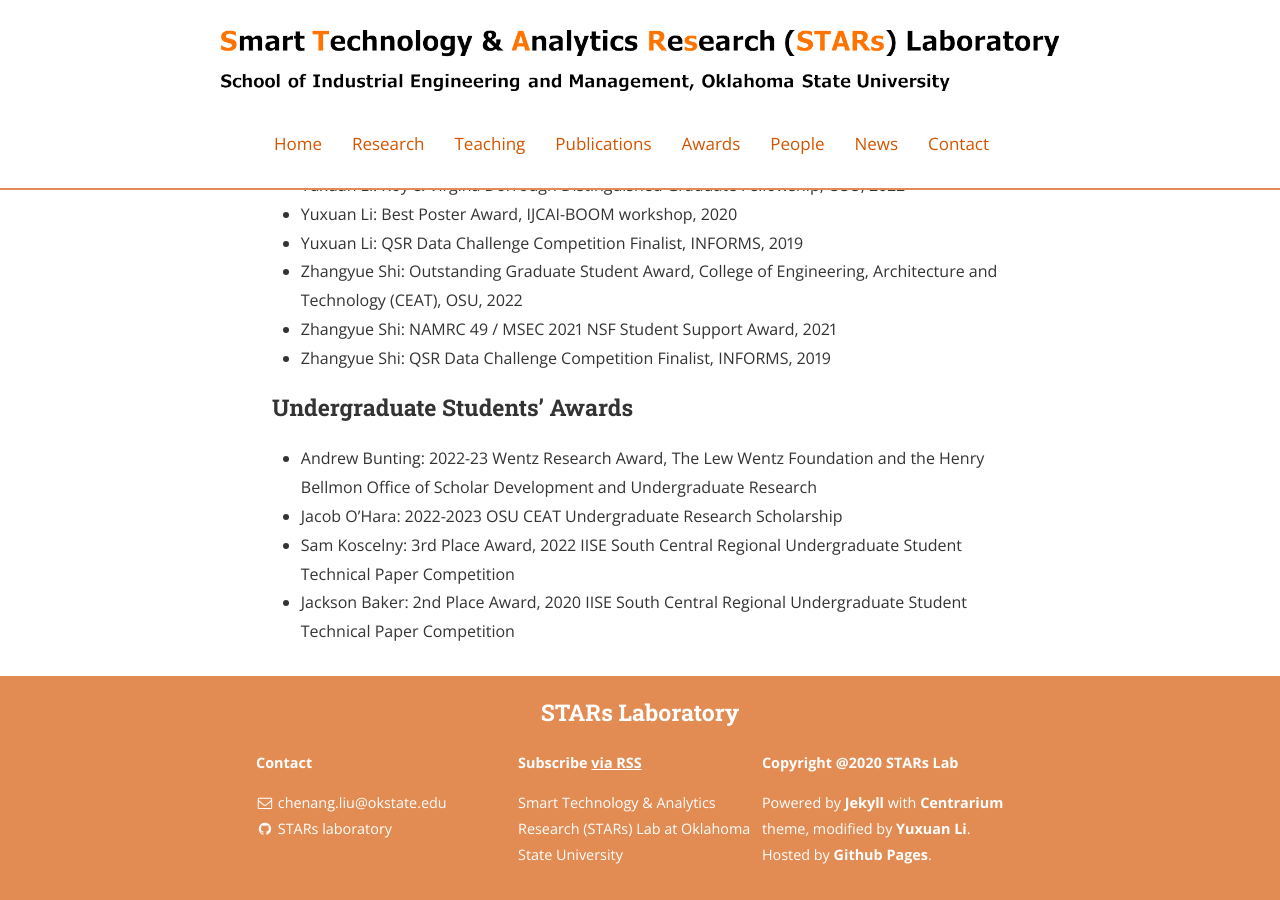
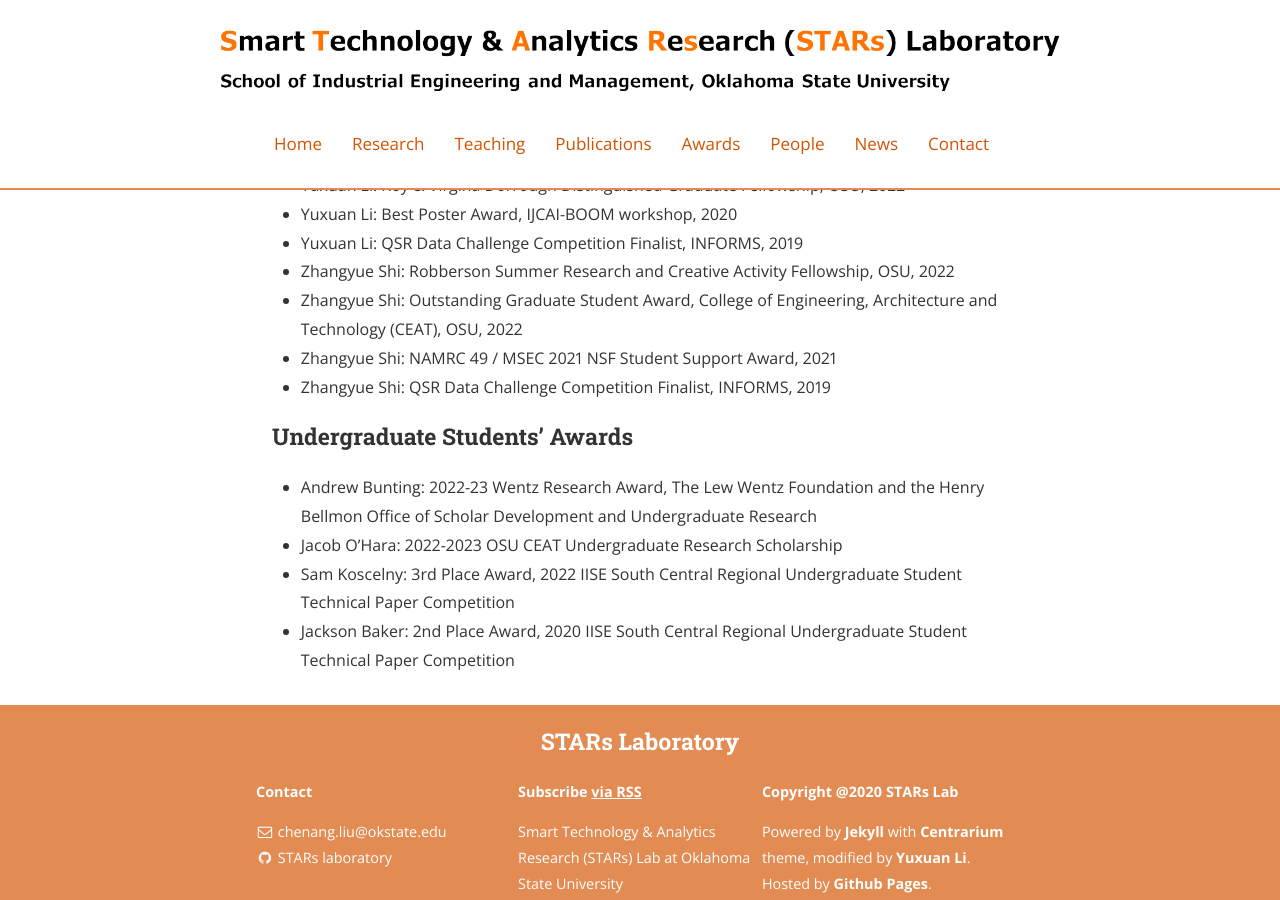
Before and after one commit to stars-laboratory/stars-laboratory.github.io, a Jekyll site: the page built from EHonorsandAwards.md, in a window 1280 px wide and 900 px high, scrolled down 607 px. Built offline with Jekyll 4.4.1, drawn with Linux system fonts in a browser that asks for light colours; nearby versions of some CDN libraries.

Commit message:
Update EHonorsandAwards.md

```diff
--- a/EHonorsandAwards.md
+++ b/EHonorsandAwards.md
@@ -27,6 +27,7 @@ main_nav: true
 * Yuxuan Li: Roy & Virgina Dorrough Distinguished Graduate Fellowship, OSU, 2022
 * Yuxuan Li: Best Poster Award, IJCAI-BOOM workshop, 2020
 * Yuxuan Li: QSR Data Challenge Competition Finalist, INFORMS, 2019
+* Zhangyue Shi: Robberson Summer Research and Creative Activity Fellowship, OSU, 2022
 * Zhangyue Shi: Outstanding Graduate Student Award, College of Engineering, Architecture and Technology (CEAT), OSU, 2022
 * Zhangyue Shi: NAMRC 49 / MSEC 2021 NSF Student Support Award, 2021
 * Zhangyue Shi: QSR Data Challenge Competition Finalist, INFORMS, 2019
```
